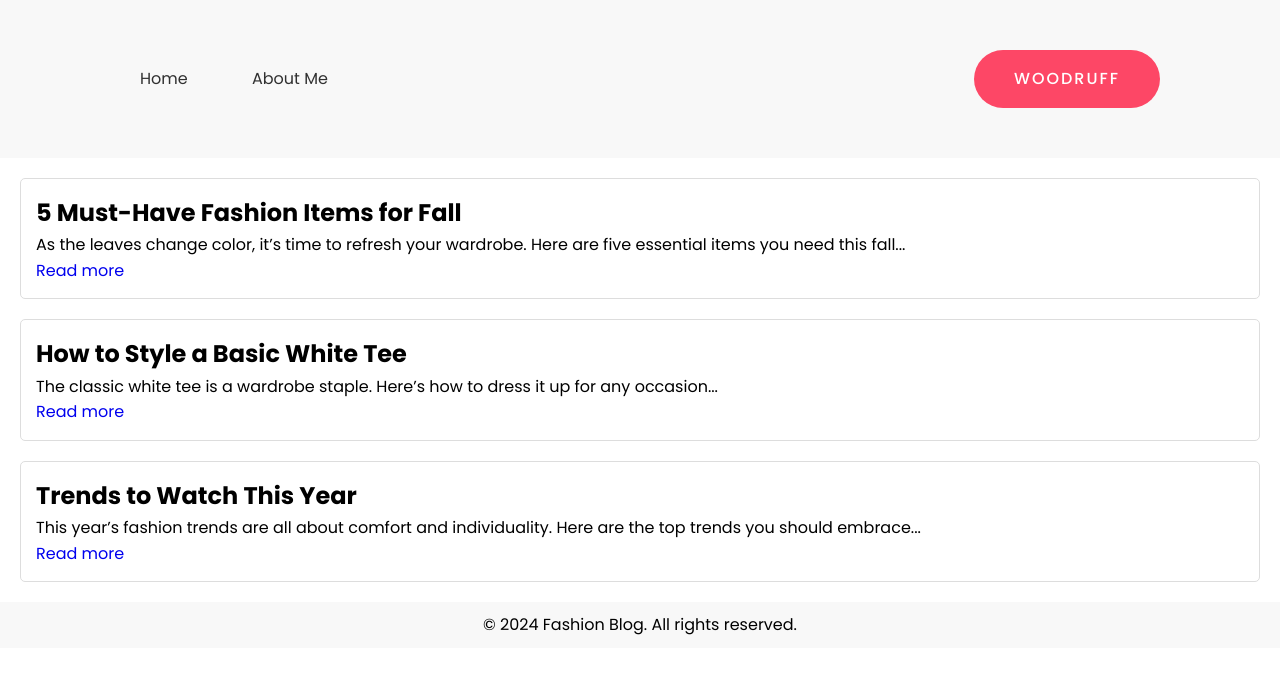
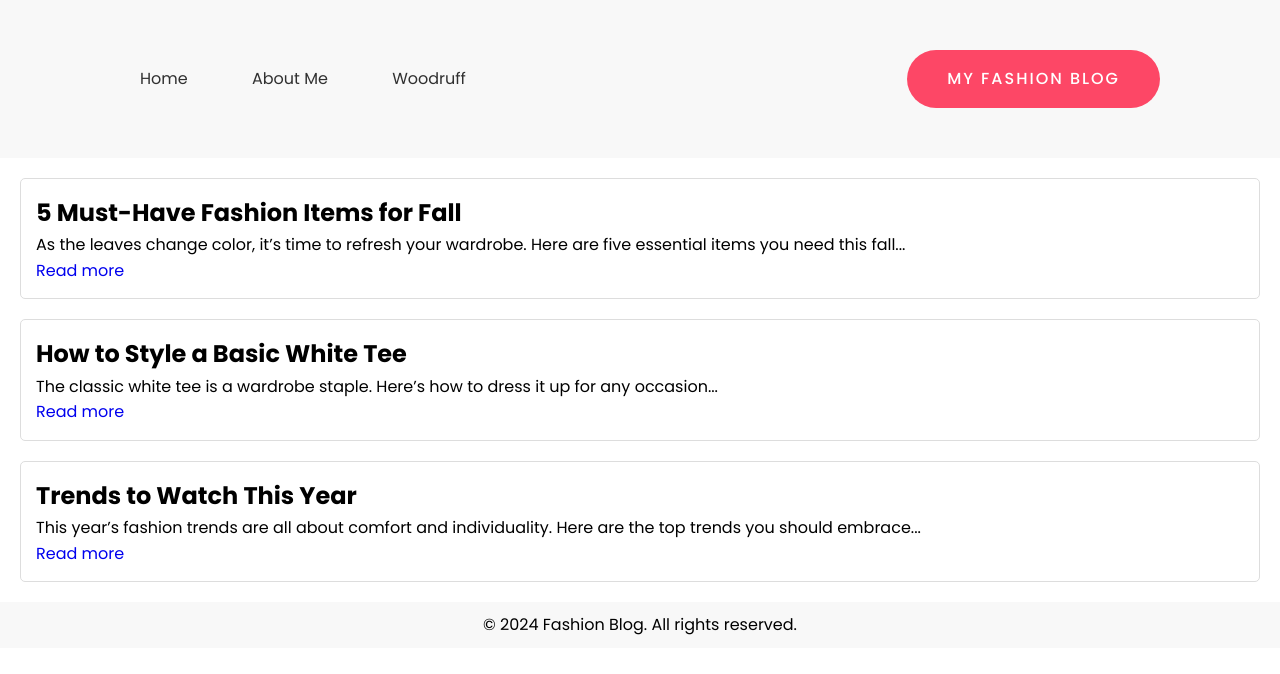
Before and after one commit to mamaoooo/mamaoooo.github.io, a plain HTML site: page blog.html in a window 1280 px wide. Drawn offline with Linux system fonts and the light colour scheme.

Commit message:
Add files via upload

```diff
--- a/blog.html
+++ b/blog.html
@@ -14,8 +14,9 @@
                 <ul>
                     <li><a href="index.html">Home</a></li>
                     <li><a href="about me.html">About Me</a></li>
+                    <li><a href="gamaowood.html">Woodruff</a></li>
                 </ul>
-                <a href="gamaowood.html" target="_blank" class="btn">Woodruff</a>
+                <a href="blog.html" target="_blank" class="btn">My Fashion Blog</a>
             </nav>
         </div>
     </header>
```
Also changed, not shown: about me.html (+1 -0 lines), home.html (+3 -2 lines), index.html (+1 -0 lines).
